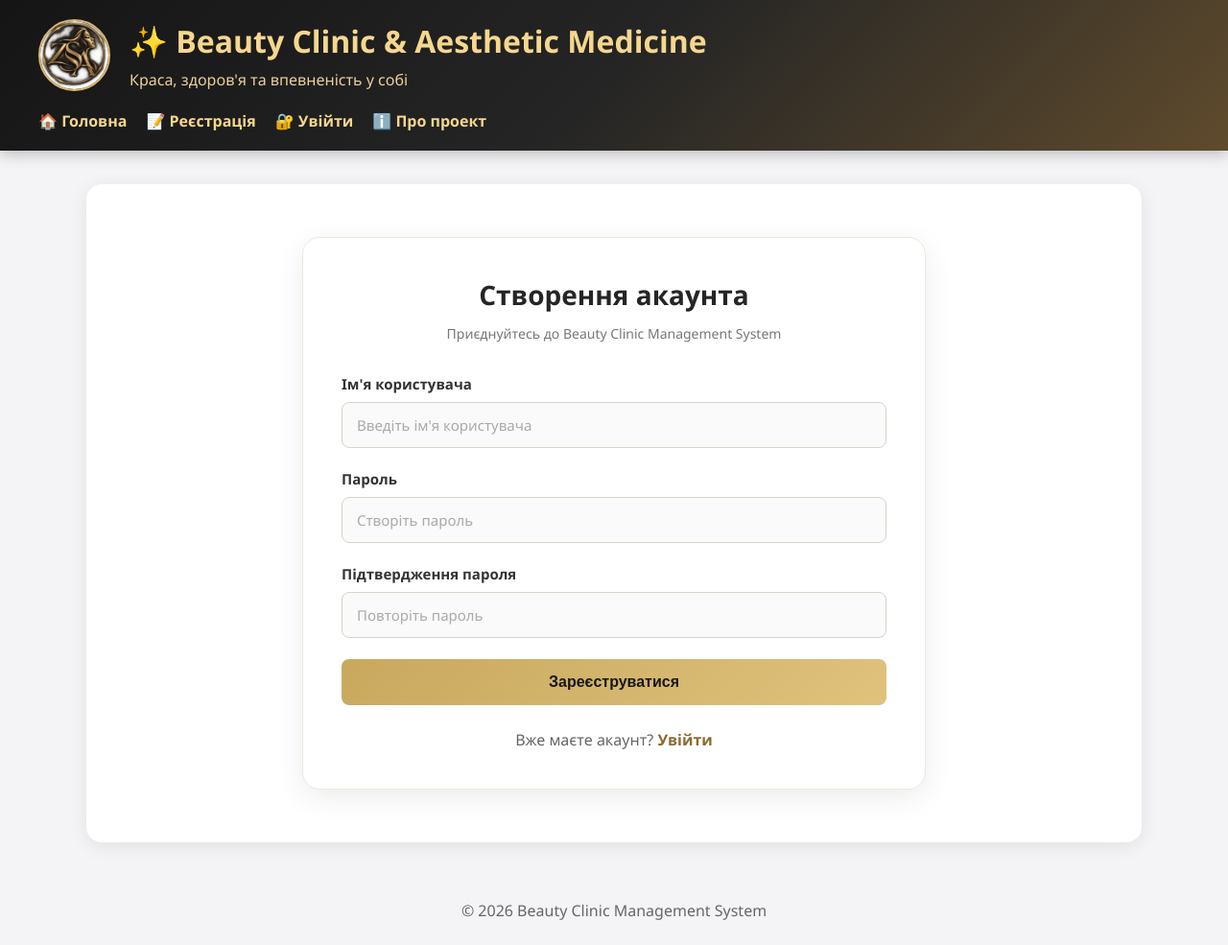
After one commit to sergiizag-ukr/Django_Aesthetic-Medicine, a Django app: page /register/ in a window 1280 px wide. The commit adds this page. Shown: the whole page at 96% size. Run offline with Django 5.2, Linux system fonts and the light colour scheme.

Commit message:
auth-system

```diff
--- a/config/settings.py
+++ b/config/settings.py
@@ -136,3 +136,6 @@ MAILERS = {
         'BACKEND': 'django.core.mail.backends.console.EmailBackend',
     },
 }
+
+LOGIN_REDIRECT_URL = "/profile/"
+LOGOUT_REDIRECT_URL = "/"
--- a/core/templates/base.html
+++ b/core/templates/base.html
@@ -8,7 +8,7 @@
 
     <title>{% block title %}Beauty Clinic{% endblock %}</title>
 
-    <link rel="stylesheet" href="{% static 'css/style.css' %}">
+    <link rel="stylesheet" href="{% static 'css/style.css' %}?v=4">
 </head>
 <body>
 
@@ -27,18 +27,69 @@
         </div>
 
         <nav>
-            <a href="{% url 'home' %}">🏠 Головна</a>
-            <a href="{% url 'clients' %}">👥 Клієнти</a>
-            <a href="{% url 'orders' %}">📋 Замовлення</a>
-            <a href="{% url 'services' %}">💎 Послуги</a>
-            <a href="{% url 'inventory' %}">📦 Інвентар</a>
-            <a href="{% url 'about' %}">ℹ️ Про проект</a>
+
+            <a href="{% url 'home' %}">
+                🏠 Головна
+            </a>
+
+            {% if user.is_authenticated %}
+
+                <a href="{% url 'clients' %}">
+                    👥 Клієнти
+                </a>
+
+                <a href="{% url 'orders' %}">
+                    📋 Замовлення
+                </a>
+
+                <a href="{% url 'services' %}">
+                    💎 Послуги
+                </a>
+
+                <a href="{% url 'inventory' %}">
+                    📦 Інвентар
+                </a>
+
+                <a href="{% url 'profile' %}">
+                    👤 Профіль
+                </a>
+
+                <form method="post" action="{% url 'logout' %}" style="display:inline;">
+                    {% csrf_token %}
+                    <button type="submit" class="nav-logout">
+                        🚪 Вийти
+                    </button>
+                </form>
+
+            {% else %}
+
+                <a href="{% url 'register' %}">
+                    📝 Реєстрація
+                </a>
+
+                <a href="{% url 'login' %}">
+                    🔐 Увійти
+                </a>
+
+            {% endif %}
+
+            <a href="{% url 'about' %}">
+                ℹ️ Про проект
+            </a>
+
         </nav>
 
     </div>
 </header>
 
 <main>
+    {% if user.is_authenticated %}
+
+        <div class="welcome-message">
+            Вітаємо, {{ user.username }}!
+        </div>
+
+    {% endif %}
     {% block content %}
     {% endblock %}
 </main>
--- /dev/null
+++ b/core/templates/registration/register.html
@@ -0,0 +1,100 @@
+
+{% extends 'base.html' %}
+
+{% block title %}
+Реєстрація
+{% endblock %}
+
+{% block content %}
+
+<div class="auth-wrapper register-page">
+
+    <div class="auth-card register-card">
+
+        <div class="register-heading">
+            <h1>Створення акаунта</h1>
+            <p>Приєднуйтесь до Beauty Clinic Management System</p>
+        </div>
+
+        <form method="post" class="register-form">
+
+            {% if form.errors %}
+            <div class="error-box">
+
+                {% for field in form %}
+
+                {% for error in field.errors %}
+                    <p>{{ error }}</p>
+                {% endfor %}
+
+            {% endfor %}
+
+</div>
+{% endif %}
+
+            {% csrf_token %}
+
+            <div class="form-group">
+                <label for="id_username">
+                    Ім'я користувача
+                </label>
+
+                <input
+                    type="text"
+                    id="id_username"
+                    name="username"
+                    class="form-input"
+                    placeholder="Введіть ім'я користувача"
+                    autocomplete="username"
+                    required
+                >
+            </div>
+
+            <div class="form-group">
+                <label for="id_password1">
+                    Пароль
+                </label>
+
+                <input
+                    type="password"
+                    id="id_password1"
+                    name="password1"
+                    class="form-input"
+                    placeholder="Створіть пароль"
+                    autocomplete="new-password"
+                    required
+                >
+            </div>
+
+            <div class="form-group">
+                <label for="id_password2">
+                    Підтвердження пароля
+                </label>
+
+                <input
+                    type="password"
+                    id="id_password2"
+                    name="password2"
+                    class="form-input"
+                    placeholder="Повторіть пароль"
+                    autocomplete="new-password"
+                    required
+                >
+            </div>
+
+            <button type="submit" class="btn auth-btn">
+                Зареєструватися
+            </button>
+
+        </form>
+
+        <div class="auth-footer">
+            Вже маєте акаунт?
+            <a href="{% url 'login' %}">Увійти</a>
+        </div>
+
+    </div>
+
+</div>
+
+{% endblock %}
--- a/core/urls.py
+++ b/core/urls.py
@@ -1,5 +1,6 @@
 from django.urls import path
 from . import views
+from django.contrib.auth import views as auth_views
 
 urlpatterns = [
     path("", views.home, name = "home"),
@@ -14,4 +15,8 @@ urlpatterns = [
     path("clients/<int:client_id>/", views.client_detail, name="client_detail"),
     path("orders/<int:order_id>/", views.order_detail, name="order_detail"),
     path("clients/add/", views.add_client, name="add_client"),
+    path("register/", views.register, name="register"),
+    path("login/", auth_views.LoginView.as_view(template_name="registration/login.html"), name="login"),
+    path("logout/", auth_views.LogoutView.as_view(), name="logout"),
+    path("profile/", views.profile, name="profile"),
 ]
--- a/core/views.py
+++ b/core/views.py
@@ -1,5 +1,12 @@
-from django.shortcuts import render, redirect
-from django.shortcuts import get_object_or_404
+from django.shortcuts import (
+    render,
+    redirect,
+    get_object_or_404,
+)
+
+from django.contrib.auth.forms import UserCreationForm
+from django.contrib.auth.decorators import login_required
+
 from .models import (
     Client,
     Service,
@@ -8,7 +15,7 @@ from .models import (
     PatientProfile,
 )
 
-# Create your views here.
+
 def home(request):
     context = {
         "title": "Beauty Clinic",
@@ -24,14 +31,17 @@ def home(request):
         context
     )
 
+
 def about(request):
-    return render(request,
-                "about.html",
-                {
-                    "title": "Aesthetic Medicine",
-                    "text": "Beauty Clinic Management System - це навчальний Django-проект для управління клієнтами, косметологічними послугами та замовленнями в клініці естетичної медицини",
-                }
-            )
+    return render(
+        request,
+        "about.html",
+        {
+            "title": "Aesthetic Medicine",
+            "text": "Beauty Clinic Management System - це навчальний Django-проект для управління клієнтами, косметологічними послугами та замовленнями в клініці естетичної медицини",
+        }
+    )
+
 
 def clients(request):
     return render(
@@ -42,6 +52,7 @@ def clients(request):
         }
     )
 
+
 def services(request):
     return render(
         request,
@@ -50,6 +61,7 @@ def services(request):
             "services": Service.objects.all(),
         }
     )
+
 
 def orders(request):
     return render(
@@ -60,6 +72,7 @@ def orders(request):
         }
     )
 
+
 def inventory(request):
     return render(
         request,
@@ -69,10 +82,16 @@ def inventory(request):
         }
     )
 
+
 def client_detail(request, client_id):
-    client = get_object_or_404(Client, id=client_id)
+    client = get_object_or_404(
+        Client,
+        id=client_id
+    )
 
-    orders = Order.objects.filter(client=client)
+    orders = Order.objects.filter(
+        client=client
+    )
 
     profile = PatientProfile.objects.filter(
         client=client
@@ -88,8 +107,12 @@ def client_detail(request, client_id):
         }
     )
 
+
 def order_detail(request, order_id):
-    order = Order.objects.get(id=order_id)
+    order = get_object_or_404(
+        Order,
+        id=order_id
+    )
 
     return render(
         request,
@@ -98,6 +121,7 @@ def order_detail(request, order_id):
             "order": order,
         }
     )
+
 
 def add_client(request):
 
@@ -108,10 +132,18 @@ def add_client(request):
         phone = request.POST["phone"]
         email = request.POST["email"]
 
-        date_of_birth = request.POST.get("date_of_birth")
-        skin_type = request.POST.get("skin_type")
+        date_of_birth = request.POST.get(
+            "date_of_birth"
+        )
 
-        if Client.objects.filter(phone=phone).exists():
+        skin_type = request.POST.get(
+            "skin_type"
+        )
+
+        if Client.objects.filter(
+            phone=phone
+        ).exists():
+
             return render(
                 request,
                 "add_client.html",
@@ -120,7 +152,10 @@ def add_client(request):
                 }
             )
 
-        if Client.objects.filter(email=email).exists():
+        if Client.objects.filter(
+            email=email
+        ).exists():
+
             return render(
                 request,
                 "add_client.html",
@@ -145,6 +180,7 @@ def add_client(request):
         "add_client.html"
     )
 
+
 def add_order(request):
 
     if request.method == "POST":
@@ -153,8 +189,13 @@ def add_order(request):
         service_id = request.POST["service"]
         status = request.POST["status"]
 
-        client = Client.objects.get(id=client_id)
-        service = Service.objects.get(id=service_id)
+        client = Client.objects.get(
+            id=client_id
+        )
+
+        service = Service.objects.get(
+            id=service_id
+        )
 
         Order.objects.create(
             client=client,
@@ -174,16 +215,22 @@ def add_order(request):
         }
     )
 
+
 def edit_client(request, client_id):
 
-    client = Client.objects.get(id=client_id)
+    client = get_object_or_404(
+        Client,
+        id=client_id
+    )
 
     if request.method == "POST":
 
         phone = request.POST["phone"]
         email = request.POST["email"]
 
-        if Client.objects.exclude(id=client.id).filter(
+        if Client.objects.exclude(
+            id=client.id
+        ).filter(
             phone=phone
         ).exists():
 
@@ -196,7 +243,9 @@ def edit_client(request, client_id):
                 }
             )
 
-        if Client.objects.exclude(id=client.id).filter(
+        if Client.objects.exclude(
+            id=client.id
+        ).filter(
             email=email
         ).exists():
 
@@ -213,8 +262,12 @@ def edit_client(request, client_id):
         client.last_name = request.POST["last_name"]
         client.phone = phone
         client.email = email
-        client.date_of_birth = request.POST.get("date_of_birth")
-        client.skin_type = request.POST.get("skin_type")
+        client.date_of_birth = request.POST.get(
+            "date_of_birth"
+        )
+        client.skin_type = request.POST.get(
+            "skin_type"
+        )
 
         client.save()
 
@@ -231,9 +284,13 @@ def edit_client(request, client_id):
         }
     )
 
+
 def delete_client(request, client_id):
 
-    client = Client.objects.get(id=client_id)
+    client = get_object_or_404(
+        Client,
+        id=client_id
+    )
 
     if request.method == "POST":
         client.delete()
@@ -246,3 +303,42 @@ def delete_client(request, client_id):
             "client": client
         }
     )
+
+
+def register(request):
+
+    if request.method == "POST":
+
+        form = UserCreationForm(request.POST)
+
+        if form.is_valid():
+            form.save()
+            return redirect("login")
+
+        print("=" * 50)
+        print(form.errors)
+        print("=" * 50)
+
+    else:
+
+        form = UserCreationForm()
+
+    return render(
+        request,
+        "registration/register.html",
+        {
+            "form": form
+        }
+    )
+
+
+@login_required
+def profile(request):
+
+    return render(
+        request,
+        "profile.html",
+        {
+            "user": request.user
+        }
+    )
--- a/static/css/style.css
+++ b/static/css/style.css
@@ -21,7 +21,7 @@ header {
     );
     color: #f5d78e;
     padding: 20px 40px;
-    box-shadow: 0 3px 15px rgba(0,0,0,0.25);
+    box-shadow: 0 3px 15px rgba(0, 0, 0, 0.25);
 }
 
 .header-container {
@@ -83,7 +83,7 @@ main {
     background: white;
     padding: 35px;
     border-radius: 16px;
-    box-shadow: 0 4px 20px rgba(0,0,0,0.08);
+    box-shadow: 0 4px 20px rgba(0, 0, 0, 0.08);
 }
 
 main h1,
@@ -124,12 +124,14 @@ table tr:hover {
 
 .btn {
     display: inline-block;
-    padding: 10px 18px;
-    border-radius: 6px;
+    padding: 12px 20px;
+    border-radius: 8px;
     text-decoration: none;
     font-weight: 600;
     background: #c8a85d;
     color: #111;
+    border: none;
+    cursor: pointer;
     transition: 0.3s;
 }
 
@@ -144,7 +146,7 @@ table tr:hover {
     border-radius: 12px;
     padding: 20px;
     margin-bottom: 20px;
-    box-shadow: 0 2px 10px rgba(0,0,0,0.08);
+    box-shadow: 0 2px 10px rgba(0, 0, 0, 0.08);
 }
 
 /* STATISTICS */
@@ -173,7 +175,113 @@ table tr:hover {
     margin-bottom: 10px;
 }
 
+/* AUTH */
+
+.auth-wrapper {
+    display: flex;
+    justify-content: center;
+    align-items: center;
+}
+
+.auth-card {
+    width: 100%;
+    max-width: 550px;
+    margin: 0 auto;
+    background: white;
+    padding: 40px;
+    border-radius: 16px;
+    box-shadow: 0 4px 20px rgba(0,0,0,0.08);
+}
+
+.error-box {
+    background: #ffe5e5;
+    color: #b00000;
+    border: 1px solid #ffb3b3;
+    padding: 12px;
+    border-radius: 8px;
+    margin-bottom: 20px;
+}
+
+.form-group {
+    margin-bottom: 20px;
+}
+
+.form-group label {
+    display: block;
+    margin-bottom: 8px;
+    font-size: 15px;
+    font-weight: 600;
+    color: #252525;
+}
+
+.form-input {
+    display: block;
+    width: 100%;
+    padding: 14px;
+    border: 1px solid #d0d0d0;
+    border-radius: 8px;
+    font-size: 16px;
+    background: white;
+}
+
+.form-input:focus {
+    outline: none;
+    border-color: #c8a85d;
+    box-shadow: 0 0 10px rgba(200, 168, 93, 0.3);
+}
+
+.password-hint {
+    background: #fff8e6;
+    border-left: 4px solid #c8a85d;
+    padding: 15px;
+    border-radius: 8px;
+    margin-bottom: 20px;
+}
+
+.password-hint strong {
+    display: block;
+    margin-bottom: 10px;
+}
+
+.password-hint ul {
+    margin-left: 20px;
+}
+
+.password-hint li {
+    margin-bottom: 6px;
+}
+
+.auth-btn {
+    width: 100%;
+    font-size: 16px;
+}
+
+.auth-footer {
+    margin-top: 20px;
+    text-align: center;
+}
+
+.auth-footer a {
+    color: #5f4b2d;
+    font-weight: 600;
+    text-decoration: none;
+}
+
+.auth-footer a:hover {
+    color: #c8a85d;
+}
+
 /* FOOTER */
+
+.welcome-message {
+    background: #fff8e6;
+    border-left: 4px solid #c8a85d;
+    padding: 15px;
+    margin-bottom: 20px;
+    border-radius: 8px;
+    font-weight: 600;
+    color: #5f4b2d;
+}
 
 footer {
     text-align: center;
@@ -208,4 +316,162 @@ footer {
         width: 60px;
         height: 60px;
     }
+
+    .auth-card {
+        max-width: 100%;
+    }
 }
+
+
+/* =====================================
+   REGISTER PAGE - BEAUTY CLINIC
+===================================== */
+
+.register-page {
+    width: 100%;
+    padding: 20px;
+    display: flex;
+    justify-content: center;
+    align-items: center;
+}
+
+.register-card {
+    width: 100%;
+    max-width: 650px;
+    padding: 40px;
+    background: #ffffff;
+    border: 1px solid #eee8dc;
+    border-radius: 18px;
+    box-shadow: 0 8px 30px rgba(0, 0, 0, 0.08);
+}
+
+.register-heading {
+    margin-bottom: 30px;
+    text-align: center;
+}
+
+.register-heading h1 {
+    font-size: 28px;
+    color: #252525;
+    margin-bottom: 10px;
+}
+
+.register-heading p {
+    color: #777;
+    font-size: 14px;
+}
+
+.register-form {
+    width: 100%;
+}
+
+.register-page .form-group {
+    width: 100%;
+    margin-bottom: 22px;
+}
+
+.register-page .form-group label {
+    display: block;
+    margin-bottom: 9px;
+    font-size: 15px;
+    font-weight: 600;
+    color: #333;
+}
+
+.register-page .form-input {
+    display: block;
+    width: 100%;
+    height: 48px;
+    padding: 12px 15px;
+    border: 1px solid #d8d3c9;
+    border-radius: 8px;
+    background: #fafafa;
+    color: #252525;
+    font-family: inherit;
+    font-size: 15px;
+    transition: all 0.25s ease;
+}
+
+.register-page .form-input:focus {
+    outline: none;
+    border-color: #c8a85d;
+    background: #fff;
+    box-shadow: 0 0 0 3px rgba(200, 168, 93, 0.16);
+}
+
+.register-page .form-input::placeholder {
+    color: #aaa;
+}
+
+.register-page .auth-btn {
+    display: block;
+    width: 100%;
+    min-height: 48px;
+    margin-top: 10px;
+    border: none;
+    border-radius: 8px;
+    background: linear-gradient(135deg, #c8a85d, #e0c27d);
+    color: #171717;
+    font-size: 16px;
+    font-weight: 700;
+    cursor: pointer;
+    transition: all 0.3s ease;
+}
+
+.register-page .auth-btn:hover {
+    background: linear-gradient(135deg, #e0c27d, #f0d99b);
+    transform: translateY(-2px);
+    box-shadow: 0 5px 15px rgba(200, 168, 93, 0.25);
+}
+
+.register-page .auth-footer {
+    margin-top: 25px;
+    text-align: center;
+    color: #666;
+}
+
+.register-page .auth-footer a {
+    color: #8a6b30;
+    font-weight: 700;
+    text-decoration: none;
+}
+
+.register-page .auth-footer a:hover {
+    color: #c8a85d;
+    text-decoration: underline;
+}
+
+/* MOBILE REGISTER */
+
+@media (max-width: 768px) {
+
+    .register-page {
+        padding: 10px;
+    }
+
+    .register-card {
+        padding: 25px 20px;
+    }
+
+    .register-heading h1 {
+        font-size: 23px;
+    }
+
+    .register-page .form-input {
+        height: 46px;
+    }
+}
+
+.nav-logout {
+    background: none;
+    border: none;
+    color: #f5d78e;
+    font-weight: 600;
+    cursor: pointer;
+    font-size: 16px;
+    font-family: inherit;
+}
+
+.nav-logout:hover {
+    color: white;
+}
```
Also changed, not shown: core/templates/profile.html (added, +28 -0 lines), core/templates/registration/login.html (added, +72 -0 lines), 1 other file.
